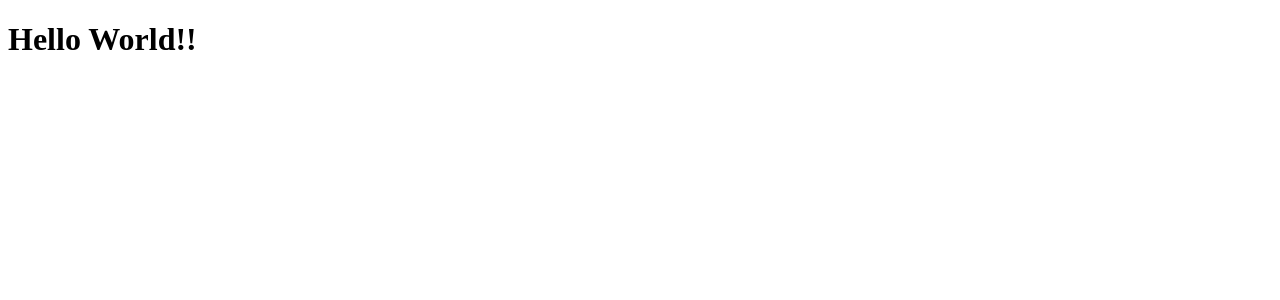
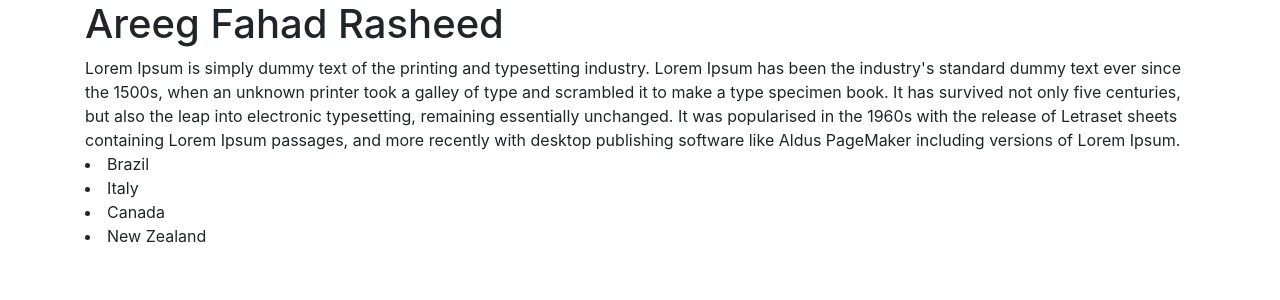
Before and after one commit to Re-Coded-react-bootcamp/react_myinfo_js, a React (Create React App) app: page / in a window 1280 px wide. Shown: the top 300 px of the page. Built offline with nearby package versions, Linux system fonts and the light colour scheme.

Commit message:
Areeg Fahad

```diff
--- a/public/index.html
+++ b/public/index.html
@@ -1,14 +1,14 @@
 <!DOCTYPE html>
 <html lang="en">
+
 <head>
 	<meta charset="utf-8" />
+	<link rel="stylesheet" href="https://stackpath.bootstrapcdn.com/bootstrap/4.1.0/css/bootstrap.min.css" integrity="sha384-9gVQ4dYFwwWSjIDZnLEWnxCjeSWFphJiwGPXr1jddIhOegiu1FwO5qRGvFXOdJZ4"
+	 crossorigin="anonymous">
 	<link rel="icon" href="%PUBLIC_URL%/favicon.ico" />
 	<meta name="viewport" content="width=device-width, initial-scale=1" />
 	<meta name="theme-color" content="#000000" />
-    <meta
-      name="description"
-      content="Web site created using create-react-app"
-    />
+	<meta name="description" content="Web site created using create-react-app" />
 	<link rel="apple-touch-icon" href="%PUBLIC_URL%/logo192.png" />
 	<!--
       manifest.json provides metadata used when your web app is installed on a
@@ -26,6 +26,7 @@
     -->
 	<title>React App</title>
 </head>
+
 <body>
 	<noscript>You need to enable JavaScript to run this app.</noscript>
 	<div id="root"></div>
@@ -39,5 +40,17 @@
       To begin the development, run `npm start` or `yarn start`.
       To create a production bundle, use `npm run build` or `yarn build`.
     -->
+    <script src="https://code.jquery.com/jquery-3.3.1.slim.min.js"
+integrity="sha384-q8i/X+965DzO0rT7abK41JStQIAqVgRVzpbzo5smXKp4YfRvH+8abtTE1Pi6jizo"
+crossorigin="anonymous"></script>
+
+<script src="https://cdnjs.cloudflare.com/ajax/libs/popper.js/1.14.0/umd/popper.min.js"
+integrity="sha384-cs/chFZiN24E4KMATLdqdvsezGxaGsi4hLGOzlXwp5UZB1LY//20VyM2taTB4QvJ"
+crossorigin="anonymous"></script>
+
+<script src="https://stackpath.bootstrapcdn.com/bootstrap/4.1.0/js/bootstrap.min.js"
+integrity="sha384-uefMccjFJAIv6A+rW+L4AHf99KvxDjWSu1z9VI8SKNVmz4sk7buKt/6v9KI65qnm"
+crossorigin="anonymous"></script>
 </body>
+
 </html>
--- a/src/App.js
+++ b/src/App.js
@@ -1,9 +1,14 @@
-import React from 'react';
+import React from "react";
+import MyInfo from "./MyInfo";
+
+const myName = "Areeg Fahad Rasheed";
+const description = "Lorem Ipsum is simply dummy text of the printing and typesetting industry. Lorem Ipsum has been the industry's standard dummy text ever since the 1500s, when an unknown printer took a galley of type and scrambled it to make a type specimen book. It has survived not only five centuries, but also the leap into electronic typesetting, remaining essentially unchanged. It was popularised in the 1960s with the release of Letraset sheets containing Lorem Ipsum passages, and more recently with desktop publishing software like Aldus PageMaker including versions of Lorem Ipsum.";
+const favoritePlaces = ["Brazil", "Italy", "Canada", "New Zealand"]
 
 function App() {
   return (
     <div>
-      <h1>Hello World!!</h1>
+      <MyInfo myName={myName} description={description} favoritePlaces={favoritePlaces} />
     </div>
   );
 }
--- /dev/null
+++ b/src/MyInfo.jsx
@@ -0,0 +1,18 @@
+import React from 'react';
+
+const MyInfo = (props) => {
+
+    const favoritePlace = props.favoritePlaces.map((place) =>
+    <li>{place}</li>
+  );
+    return (
+        <div className="container">
+            <h1>{props.myName}</h1>
+            <div>{props.description}</div>
+            <div>{favoritePlace}</div>
+
+        </div>
+    );
+}
+
+export default MyInfo;
```
Also changed, not shown: 1 other file (tests, documents, lock files or other folders). Lines whose indentation alone changed are shown as unchanged.
